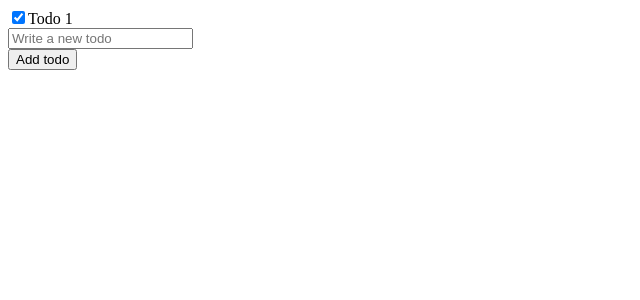
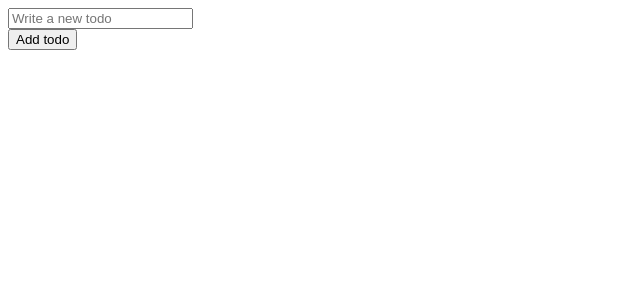
Before and after one commit to DennisVN/intro-react, a React (Create React App) app: page / in a window 1280 px wide. Shown: the top 300 px of the page, without its empty margins (0-640 px from the left). Built offline with nearby package versions, Linux system fonts and the light colour scheme.

Commit message:
Remove dummy object, WIP create new array from input

```diff
--- a/src/App.js
+++ b/src/App.js
@@ -5,7 +5,7 @@ import Form from './Form';
 function App() {
   // todos: every single todo inside the list
   // setTodos : function to update those
-  const [todos, setTodos] = useState([ { id: 1, name: 'Todo 1', complete: true }])
+  const [todos, setTodos] = useState([])
   return (
     <>
     <TodoList todos={todos}/>
```
